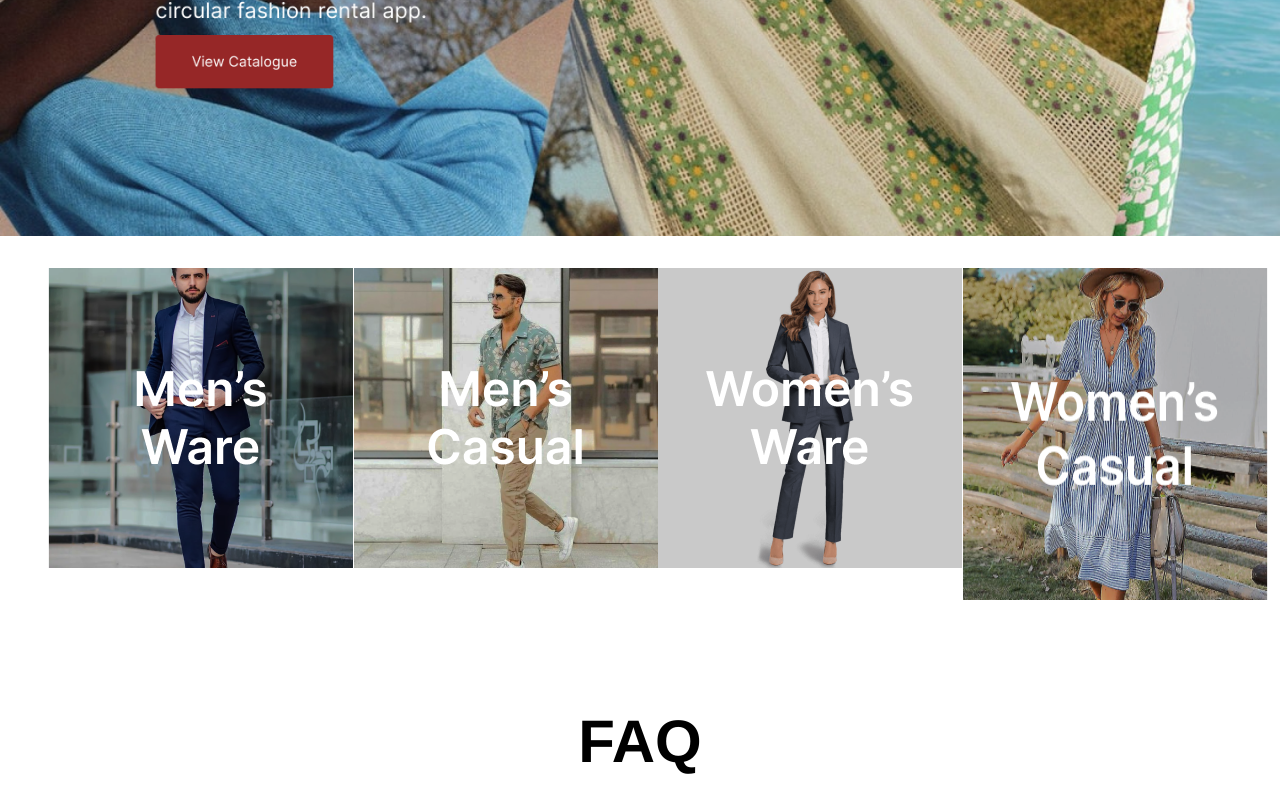
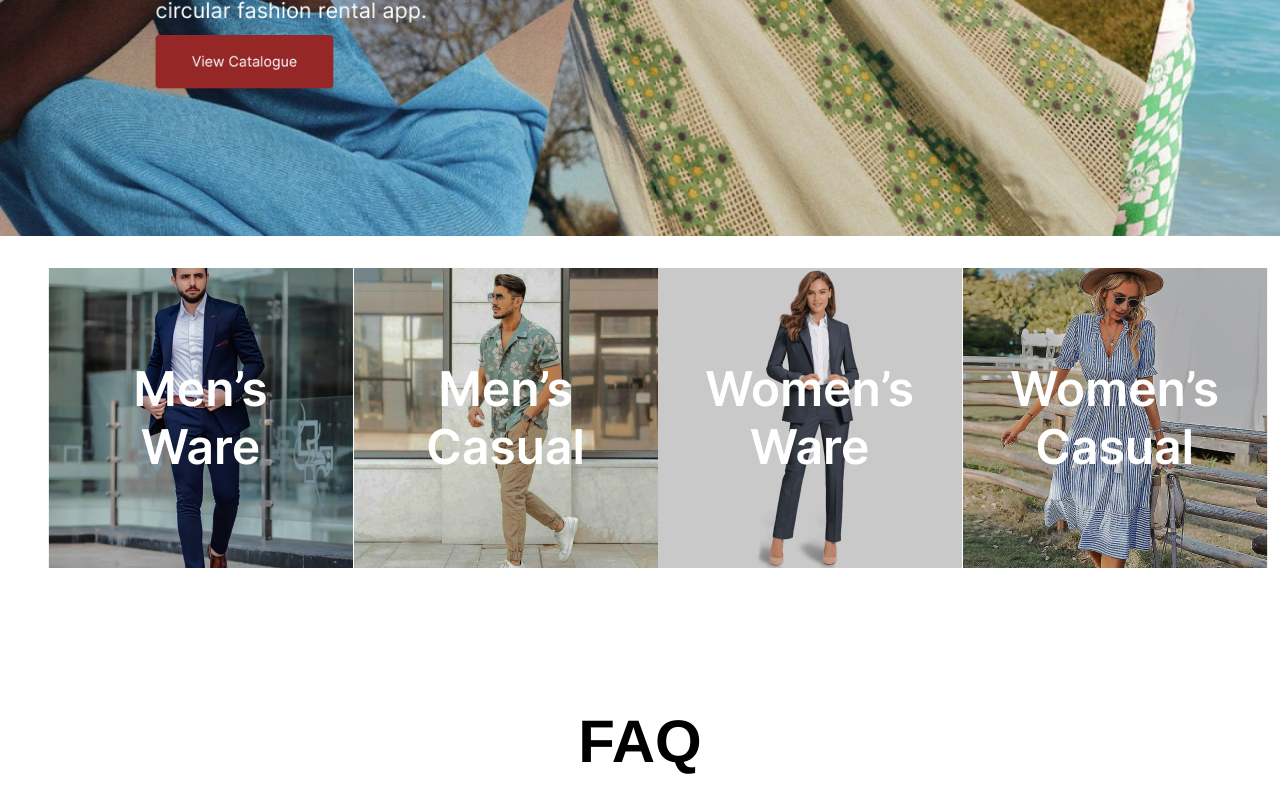
Before and after one commit to gunturoktavianto/deploy-reve, a Next.js app: page / in a window 1280 px wide. Shown: the part 400-1197 px from the top of the page. Built offline with nearby package versions, Linux system fonts and the light colour scheme.

Commit message:
fixed categ mobile

```diff
--- a/components/homepage/Category.jsx
+++ b/components/homepage/Category.jsx
@@ -8,29 +8,10 @@ const Category = ({ product }) => {
     return (
         <>
             <div className="md:flex md:justify-around align-center mt-8 mx-12 text-center">
-                <Image
-                    className="pb-8"
-                    src={category1}
-                    alt="Men's Ware"
-
-                />
-                <Image
-                    className="pb-8"
-                    src={category2}
-                    alt="Men's Casual"
-
-                />
-                <Image
-                    className="pb-8"
-                    src={category4}
-                    alt="Women's Ware"
-
-                />
-                <Image
-                    src={category3}
-                    alt="Women's Casual"
-
-                />
+                <Image className="pb-8" src={category1} alt="Men's Ware" />
+                <Image className="pb-8" src={category2} alt="Men's Casual" />
+                <Image className="pb-8" src={category4} alt="Women's Ware" />
+                <Image className="pb-8" src={category3} alt="Women's Casual" />
             </div>
         </>
     );
```
